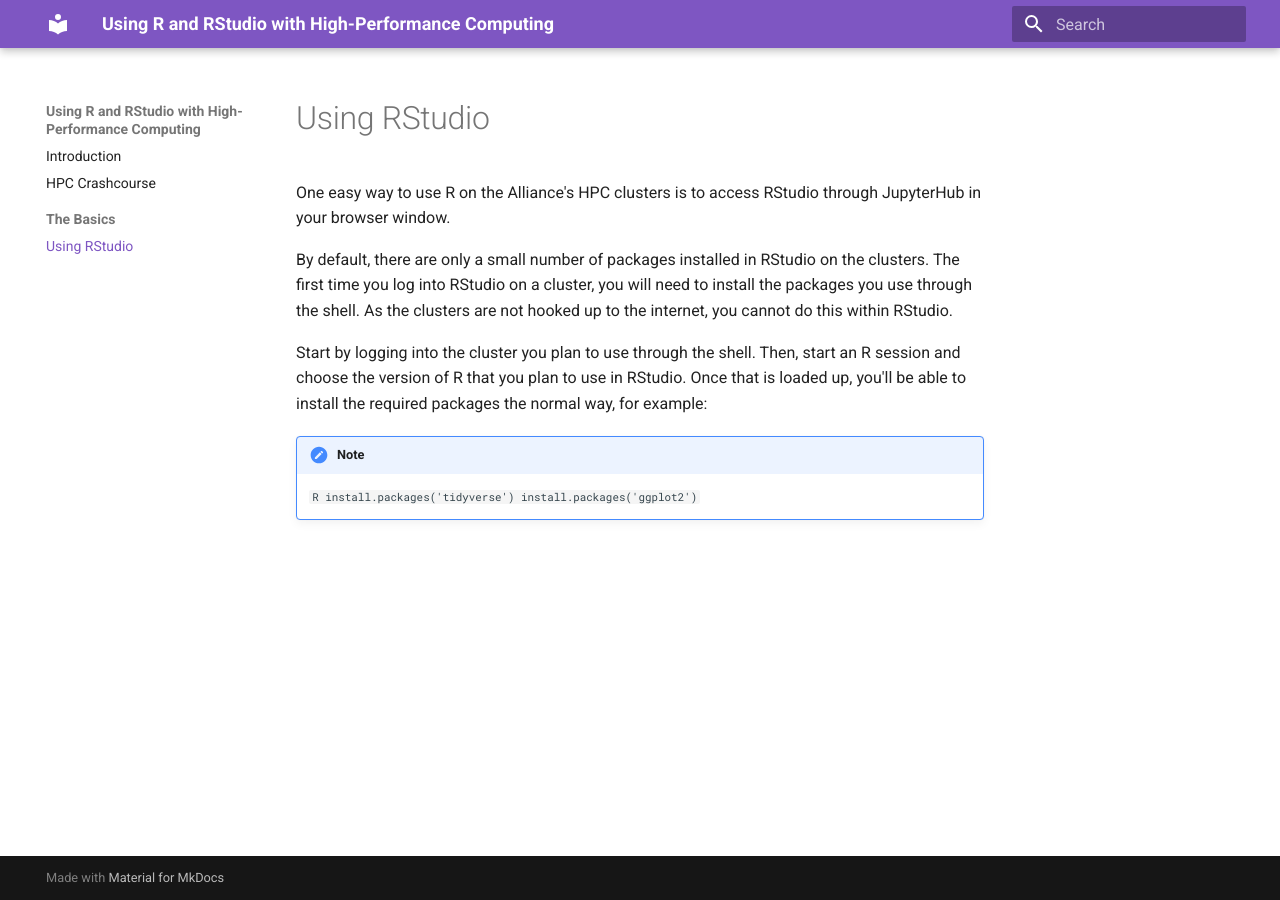
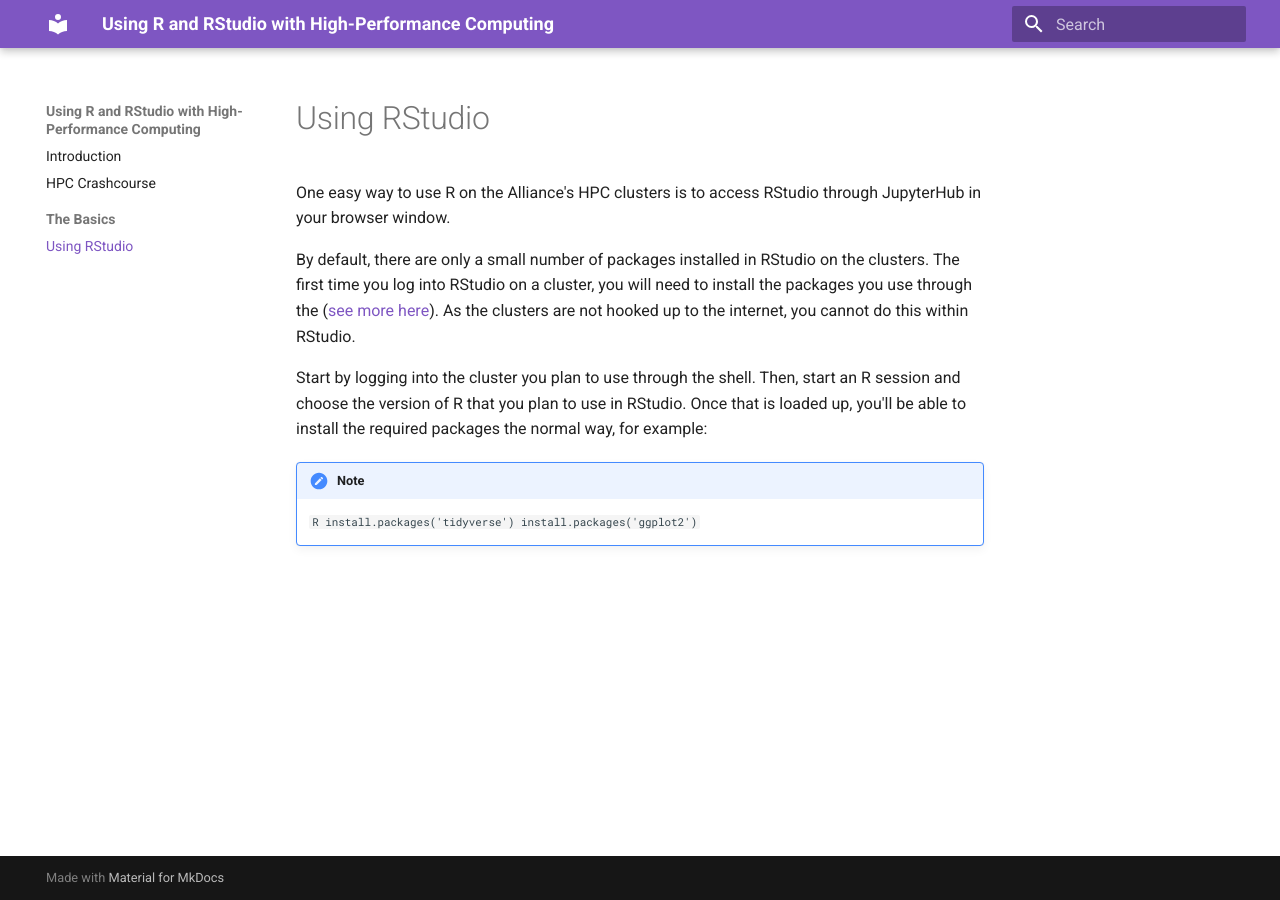
Before and after one commit to finnsdottir/hpc_r_2026, an MkDocs documentation site: the page built from docs/rstudio.md, in a window 1280 px wide. Built offline with MkDocs 1.6.1 and Material for MkDocs 9.7.7, drawn with Linux system fonts in a browser that asks for light colours.

Commit message:
adding a link to alliance page on r packages

```diff
--- a/docs/rstudio.md
+++ b/docs/rstudio.md
@@ -7,12 +7,12 @@
 
 
 
-By default, there are only a small number of packages installed in RStudio on the clusters. The first time you log into RStudio on a cluster, you will need to install the packages you use through the shell. As the clusters are not hooked up to the internet, you cannot do this within RStudio.
+By default, there are only a small number of packages installed in RStudio on the clusters. The first time you log into RStudio on a cluster, you will need to install the packages you use through the  ([see more here](https://docs.alliancecan.ca/wiki/R#Installing_R_packages)). As the clusters are not hooked up to the internet, you cannot do this within RStudio.
 
 Start by logging into the cluster you plan to use through the shell. Then, start an R session and choose the version of R that you plan to use in RStudio. Once that is loaded up, you'll be able to install the required packages the normal way, for example:
 
 !!!note
-    ``R
+    `R
     install.packages('tidyverse')
     install.packages('ggplot2')
-    ``
+    `
```
